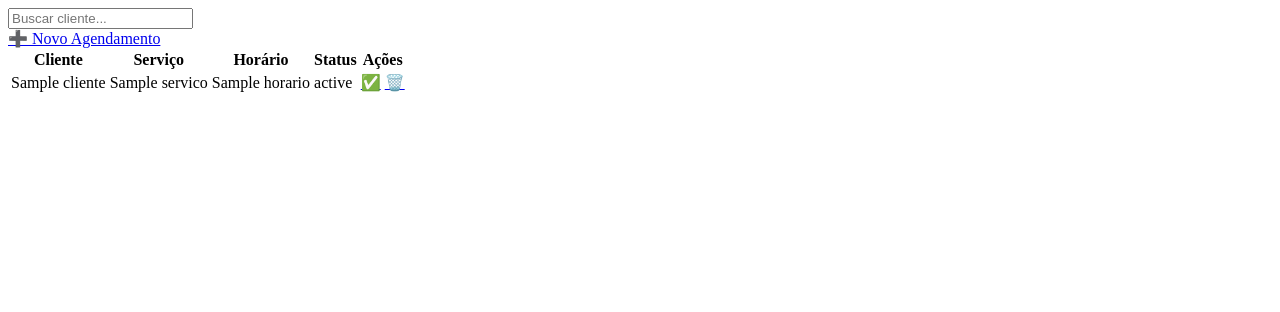
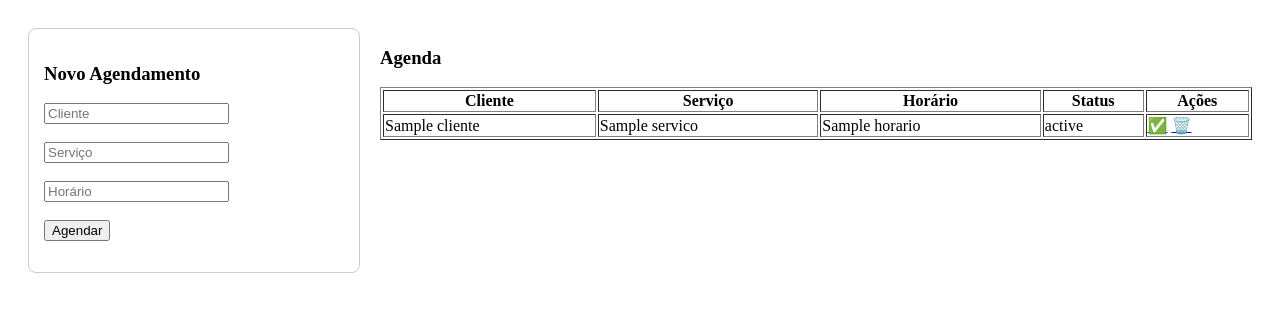
Before and after one commit to davidsonsuportelj-sys/agenda, a Flask app: template templates/index.html in a window 1280 px wide. Shown: the top 312 px of the page. Run offline with Flask 3, Linux system fonts and the light colour scheme; the template is opened without the code that fills it: most values are stand-ins (such as "Sample title", 1, 10 or a date in 2020).

Commit message:
Ajustando layout para colunas

```diff
--- a/templates/index.html
+++ b/templates/index.html
@@ -1,16 +1,24 @@
-<div class="filtros">
-    <input type="text" id="filtro" onkeyup="filtrarTabela()" placeholder="Buscar cliente...">
+<div style="display: flex; gap: 20px; padding: 20px;">
+
+    <div style="width: 300px; border: 1px solid #ccc; padding: 15px; border-radius: 8px;">
+        <h3>Novo Agendamento</h3>
+        <form action="/agendar" method="POST">
+            <input type="text" name="nome" placeholder="Cliente" required><br><br>
+            <input type="text" name="servico" placeholder="Serviço" required><br><br>
+            <input type="text" name="horario" placeholder="Horário" required><br><br>
+            <button type="submit">Agendar</button>
+        </form>
     </div>
 
-<a href="#modal-agendar" class="btn-novo">➕ Novo Agendamento</a>
-
-<table>
+    <div style="flex-grow: 1;">
+        <h3>Agenda</h3>
+        <table border="1" width="100%">
             <thead>
                 <tr>
                     <th>Cliente</th><th>Serviço</th><th>Horário</th><th>Status</th><th>Ações</th>
                 </tr>
             </thead>
-    <tbody id="tabela-agenda">
+            <tbody>
                 {% for item in agenda %}
                 <tr>
                     <td>{{ item.cliente }}</td>
@@ -22,17 +30,10 @@
                         <a href="/excluir/{{ item.id }}">🗑️</a>
                     </td>
                 </tr>
+                {% else %}
+                <tr><td colspan="5">Nenhum agendamento.</td></tr>
                 {% endfor %}
             </tbody>
         </table>
-
-<script>
-function filtrarTabela() {
-    let input = document.getElementById("filtro").value.toUpperCase();
-    let trs = document.getElementById("tabela-agenda").getElementsByTagName("tr");
-    for (let i = 0; i < trs.length; i++) {
-        let txt = trs[i].textContent || trs[i].innerText;
-        trs[i].style.display = txt.toUpperCase().indexOf(input) > -1 ? "" : "none";
-    }
-}
-</script>
+    </div>
+</div>
```
Lines whose indentation alone changed are shown as unchanged.
